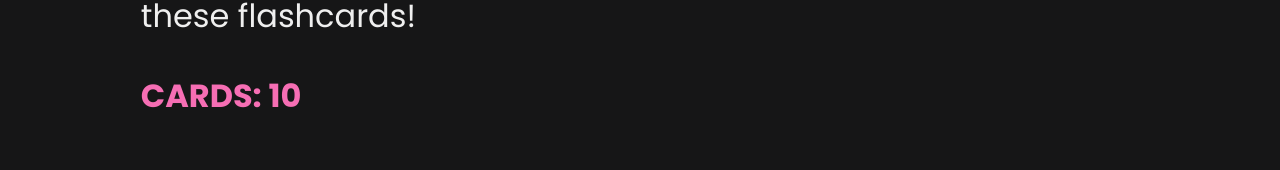
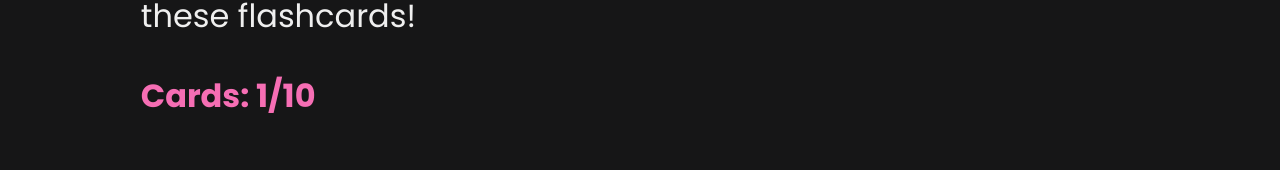
Before and after one commit to JustinMora18/Project-2--Flashcards, a React (Vite) app: page / in a window 1280 px wide. Shown: the part 383-553 px from the top of the page. Built offline with nearby package versions, Linux system fonts and the light colour scheme.

Commit message:
feat: show current card position in total count

```diff
--- a/src/App.jsx
+++ b/src/App.jsx
@@ -28,7 +28,10 @@ function App() {
 
           <p className='description'>How well do you know your programming fundamentals? Test your dev knowledge with these flashcards!</p>
 
-          <p className={`card-count ${currentCard.difficulty}`}>CARDS: {flashcards.length}</p>
+          <p className={`card-count ${currentCard.difficulty}`}>
+          Cards: {currentIndex + 1}/{flashcards.length}
+          </p>
+
         </div>
 
         <div className="flashcard-wrapper">
```
